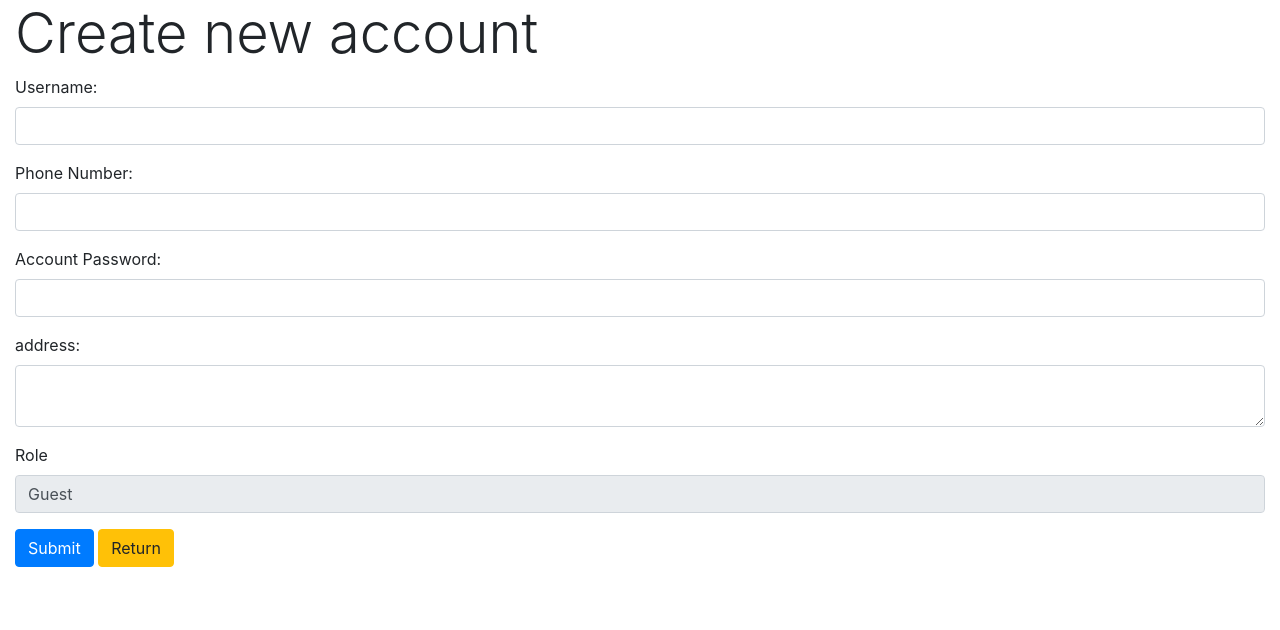
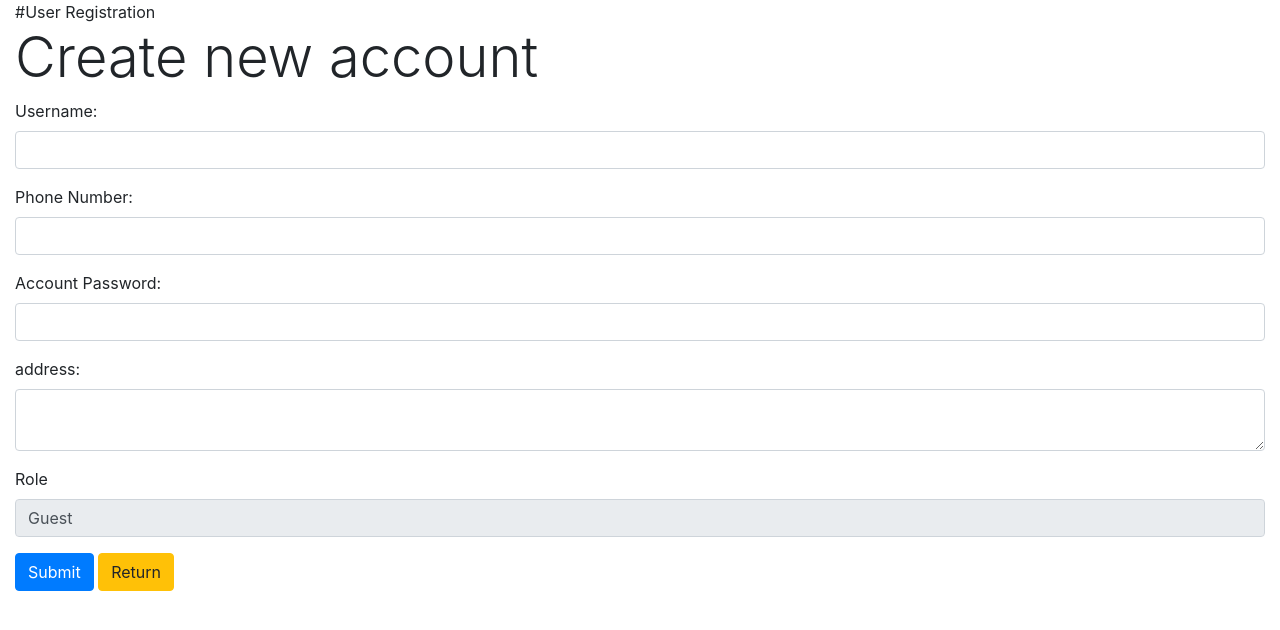
Before and after one commit to ZadeNova/SystemSecurityProject, a Flask app: page /Createloginuser in a window 1280 px wide. Shown: the top 630 px of the page. Run offline with Flask 2, Linux system fonts and the light colour scheme; some libraries are stand-ins or nearby versions.

Commit message:
Added a comment line User Registration (Wei Qi)

```diff
--- a/Templates/create_login_user_form.html
+++ b/Templates/create_login_user_form.html
@@ -2,7 +2,7 @@
 
 {% block content %}
 {% from "includes/_formsHelper.html" import render_field %}
-
+#User Registration
 
 <h1 class="display-4">Create new account</h1>
 
```
